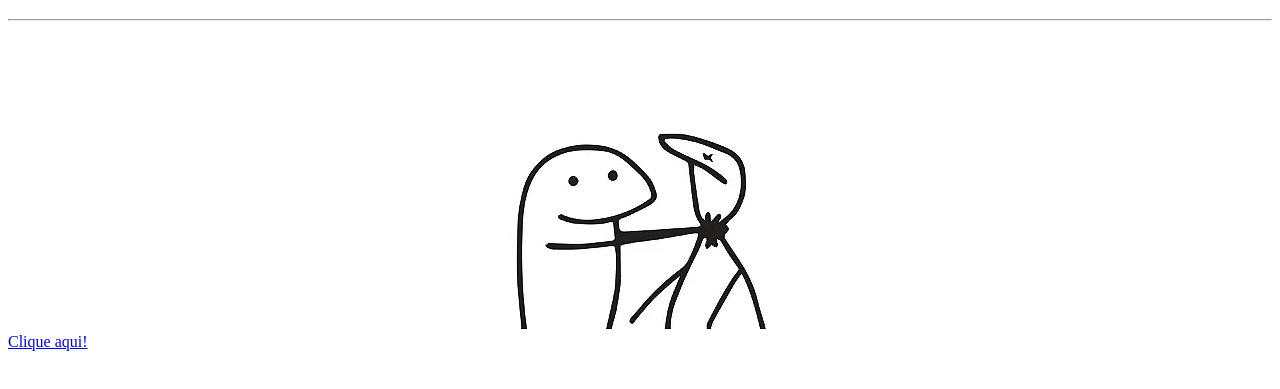
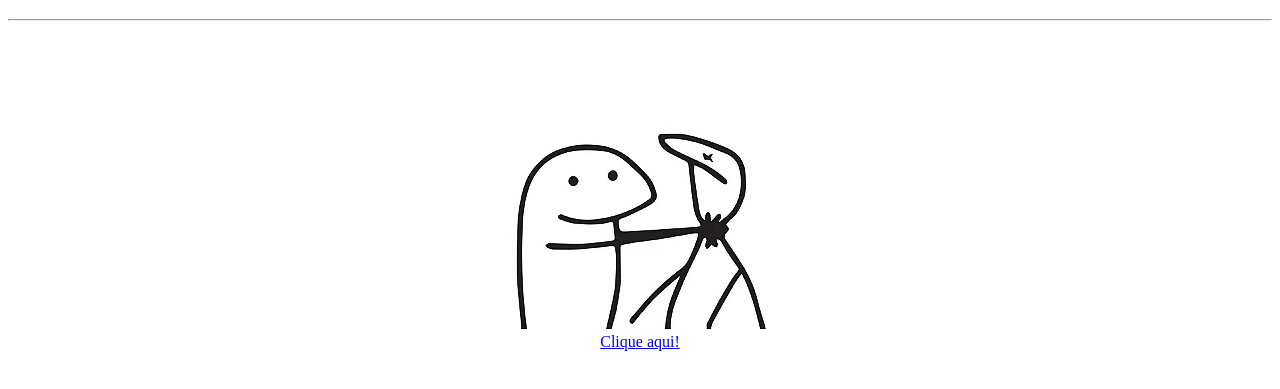
Before and after one commit to SofiaErnScheidt/P-gina-HTML-estilizada-e-responsiva, a plain HTML site: page Atvidade Keliven 25.09/P-gina-HTML-estilizada-e-responsiva/index.html in a window 1280 px wide. Shown: the part 107-496 px from the top of the page. Drawn offline with Linux system fonts and the light colour scheme.

Commit message:
Add files via upload

```diff
--- a/Atvidade Keliven 25.09/P-gina-HTML-estilizada-e-responsiva/index.html
+++ b/Atvidade Keliven 25.09/P-gina-HTML-estilizada-e-responsiva/index.html
@@ -18,7 +18,7 @@
     <hr>
     <center> <img id="img" src="img.jpg"> </center>
     <center><a href="https://www.bibliaon.com/versiculos_de_amar_o_proximo"></center>
-        Clique aqui!</a>
+        <center>  Clique aqui!</a> </center>
     </p>
 </body>
 </html>
```
